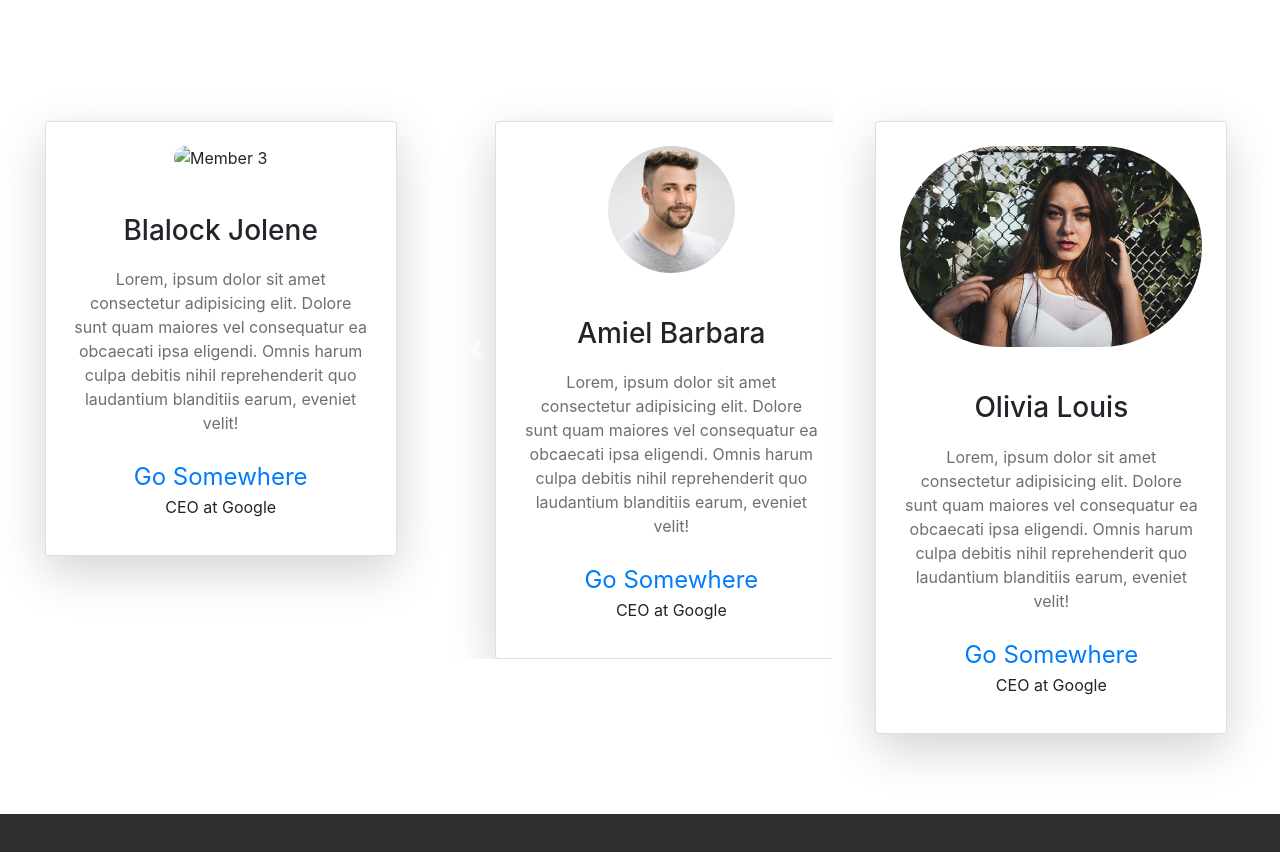
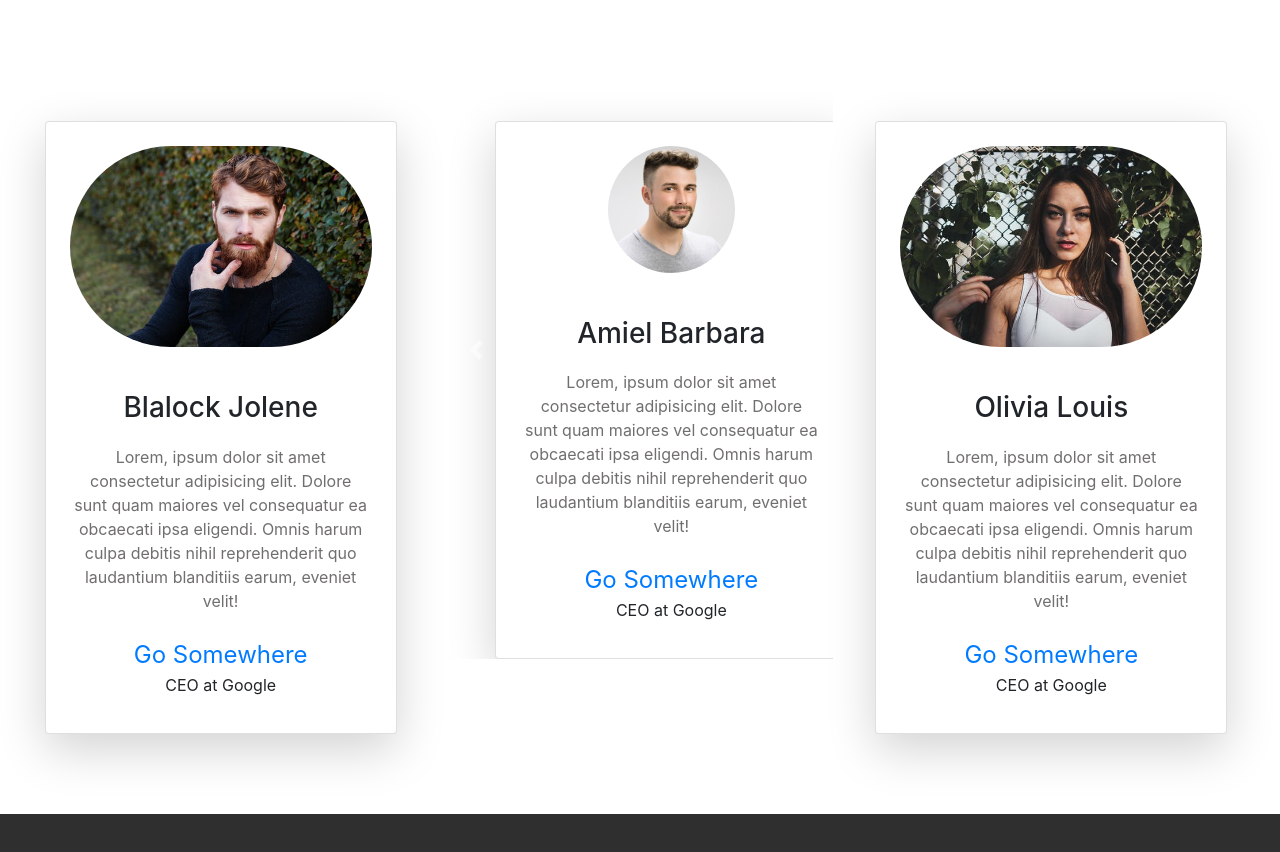
Before and after one commit to Coder-IsiahJones/Project02-Book-, a plain HTML site: page index.html in a window 1280 px wide. Shown: the part 4900-5752 px from the top of the page. Drawn offline with nearby package versions, Linux system fonts and the light colour scheme; the site is published under a folder, as on GitHub Pages, so addresses that start at the root find nothing; a web font is replaced by a local one.

Commit message:
Fix member photo

```diff
--- a/index.html
+++ b/index.html
@@ -257,7 +257,7 @@
                 <div class="col-md-4 col-12 text-center">
                     <div class="card mr-2 d-inline-block shadow-lg">
                         <div class="card-img-top">
-                            <img src="/assets/UI-face-3.jpg" alt="Member 3" class="img-fluid border-radius p-4">
+                            <img src="assets/UI-face-3.jpg" alt="Member 3" class="img-fluid border-radius p-4">
                         </div>
                         <div class="card-body">
                             <h3 class="card-title">Blalock Jolene</h3>
```
